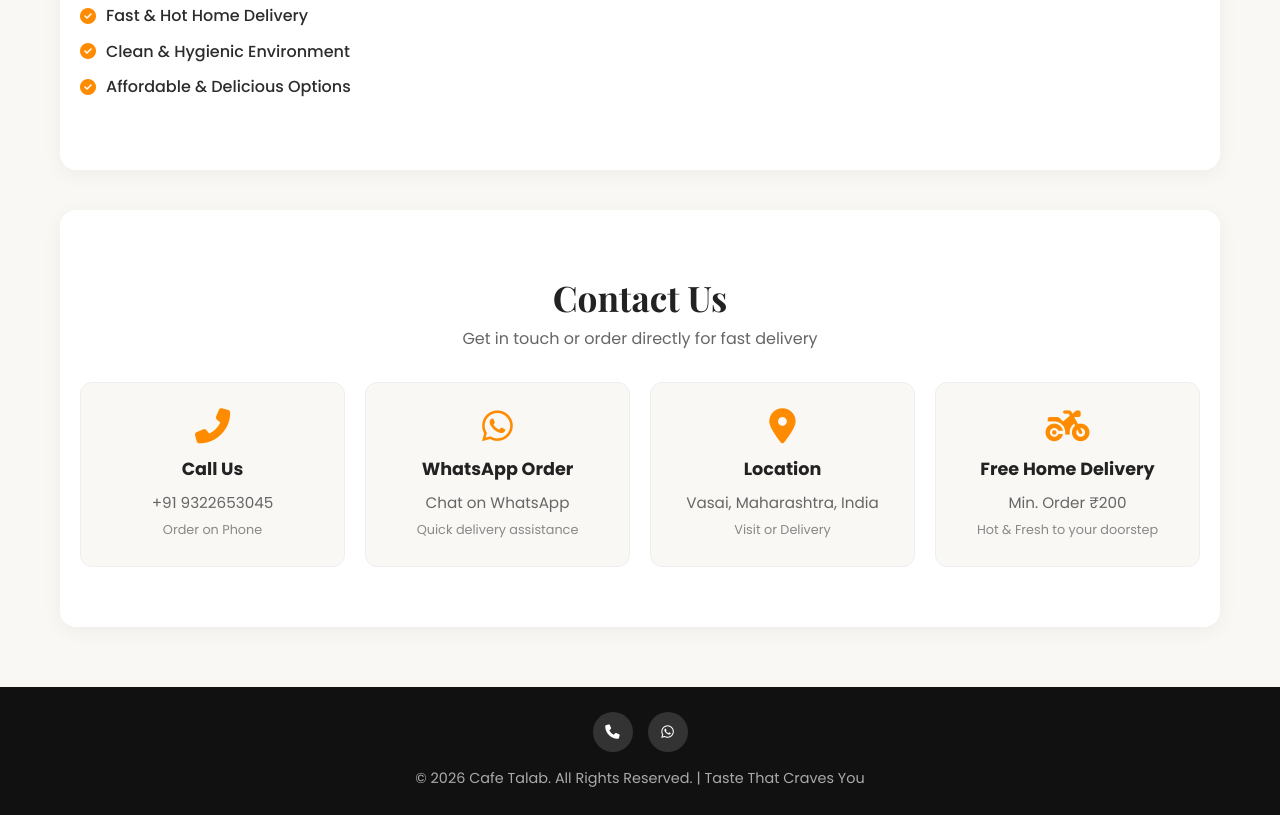
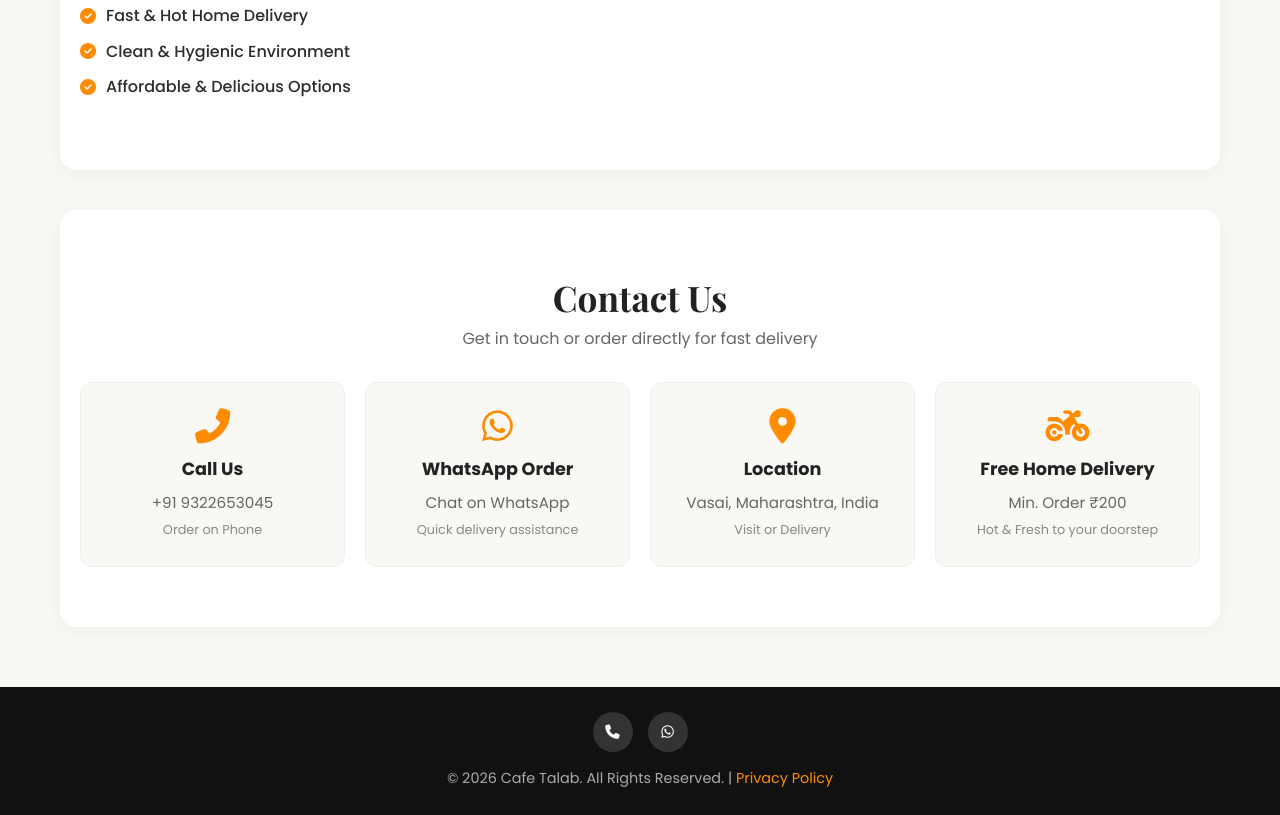
Before and after one commit to OmarKhan46/My-Cafe-Talab, a plain HTML site: page index.html in a window 1280 px wide. Shown: the part 3992-4807 px from the top of the page. Drawn offline with nearby package versions, Linux system fonts and the light colour scheme.

Commit message:
Update index.html

```diff
--- a/index.html
+++ b/index.html
@@ -849,12 +849,12 @@
 
     <!-- Footer -->
     <footer>
-        <div class="social-links">
-            <a href="tel:9322653045"><i class="fas fa-phone"></i></a>
-            <a href="https://wa.me/919322653045" target="_blank"><i class="fab fa-whatsapp"></i></a>
-        </div>
-        <p>&copy; 2026 Cafe Talab. All Rights Reserved. | Taste That Craves You</p>
-    </footer>
+    <div class="social-links">
+        <a href="tel:9322653045"><i class="fas fa-phone"></i></a>
+        <a href="https://wa.me/919322653045" target="_blank"><i class="fab fa-whatsapp"></i></a>
+    </div>
+    <p>&copy; 2026 Cafe Talab. All Rights Reserved. | <a href="privacy-policy.html" style="color:#ff8c00; text-decoration:none;">Privacy Policy</a></p>
+</footer>
 
 </body>
 </html>
```
